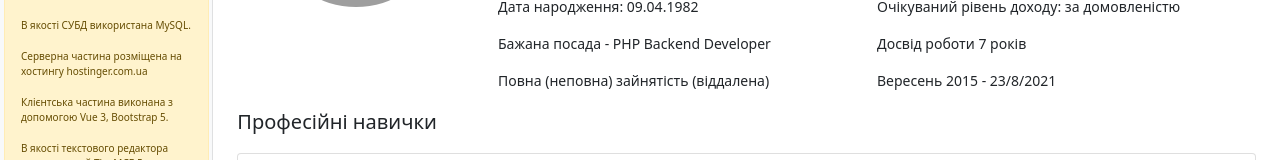
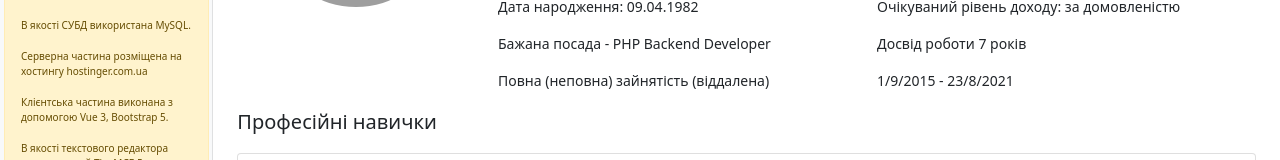
Before and after one commit to Yurij2015/yurij2015.github.io, a Vue app: page / in a window 1280 px wide. Shown: the part 307-467 px from the top of the page. Built offline with nearby package versions, Linux system fonts and the light colour scheme; grey boxes are pictures that could not be loaded.

Commit message:
add start date

```diff
--- a/src/pages/Dashboard.vue
+++ b/src/pages/Dashboard.vue
@@ -14,7 +14,7 @@
           <div class="col-md-6">
             <p>Очікуваний рівень доходу: за домовленістю </p>
             <p>Досвід роботи 7 років</p>
-            <p>Вересень 2015 - {{currentDate()}}</p>
+            <p>1/9/2015 - {{currentDate()}}</p>
           </div>
         </div>
       </div>
```
